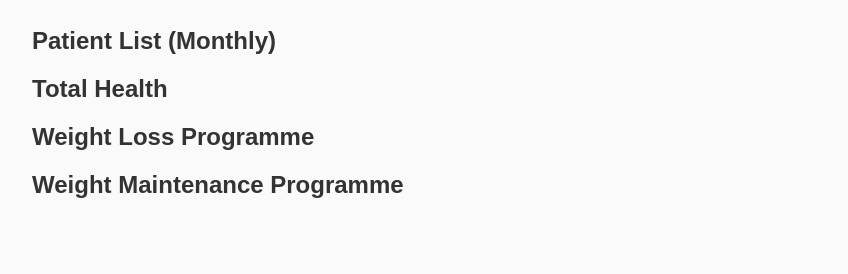
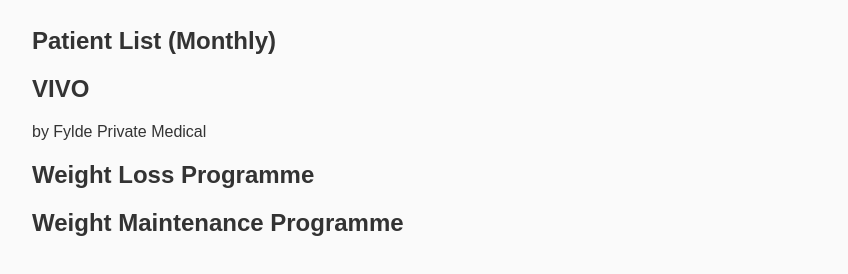
Before and after one commit to jonyeka-gwc/embeds-playground, a plain HTML site: page index.html in a window 1280 px wide. Shown: the part 80-354 px from the top of the page, without its empty margins (8-856 px from the left). Drawn offline with Linux system fonts and the light colour scheme.

Commit message:
Update index.html

```diff
--- a/index.html
+++ b/index.html
@@ -41,7 +41,7 @@
 publishable-key="pk_test_51RnKeLGGdMsB4Y72pKua6MFiDehXZyeYPDwPpNebBtShUV8e3xy0nVEl6tLeSKKluTflyg631snpJpF8szgvNgxz00BB03ur7h">
 </stripe-pricing-table>
 
-<h2>Total Health</h2>
+<h2>VIVO</h2> by Fylde Private Medical
 
 <script async src="https://js.stripe.com/v3/pricing-table.js"></script>
 <stripe-pricing-table pricing-table-id="prctbl_1SMtELGGdMsB4Y72B4uwvTRN"
```
